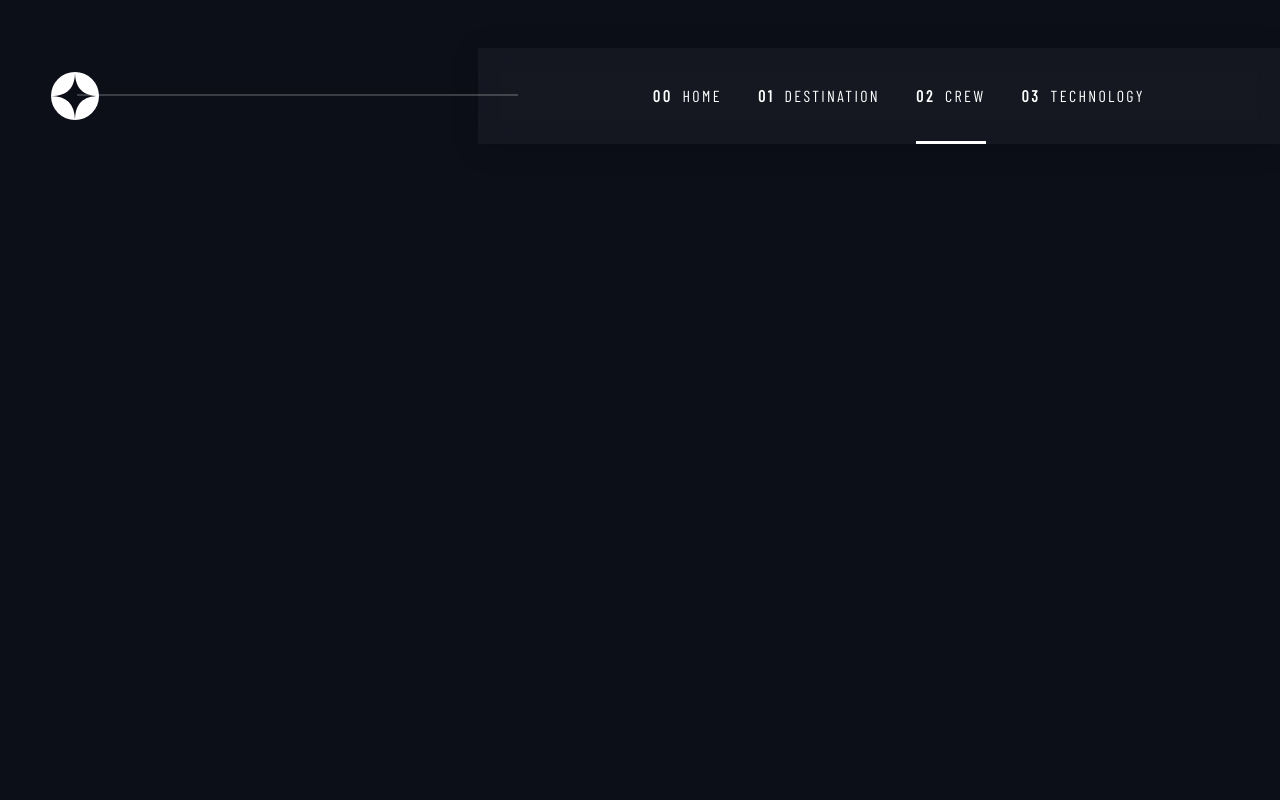
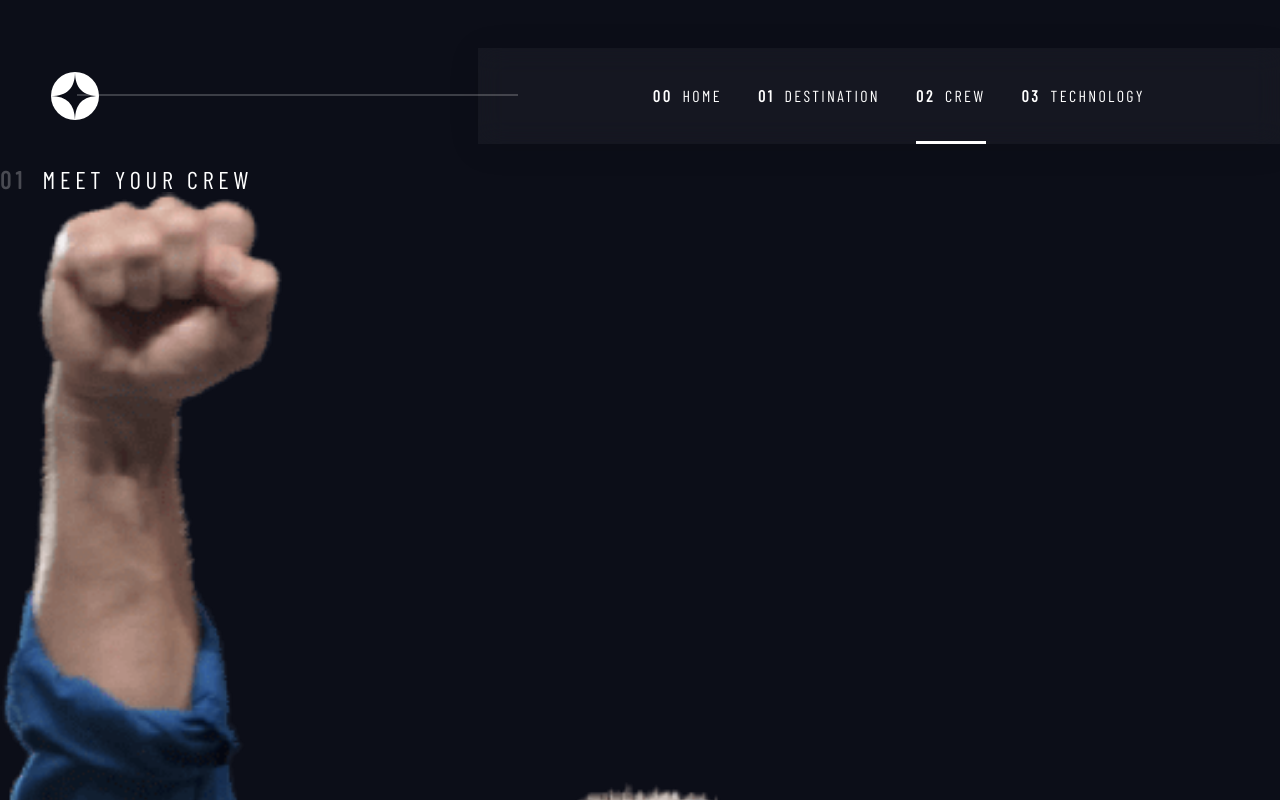
Before and after one commit to Paul-HenryN/space-tourism, a React (Vite) app: page /crew in a window 1280 px wide. Shown: the top 800 px of the page. Built offline with nearby package versions, Linux system fonts and the light colour scheme; a web font is replaced by a local one.

Commit message:
feat: crew page markup

```diff
--- /dev/null
+++ b/src/routes/Crew.jsx
@@ -0,0 +1,43 @@
+import img from "../assets/crew/image-douglas-hurley.png";
+import Column from "../components/Layout/Column";
+import Row from "../components/Layout/Row";
+import styles from "../styles/pages/Crew.module.css";
+
+export default function Crew() {
+  return (
+    <>
+      <div className={`${styles.bg} wallpaper`} />
+
+      <h1 className="page-heading">Meet your crew</h1>
+
+      <Column>
+        <Column>
+          <img src={img} />
+          <hr />
+        </Column>
+
+        <Column>
+          <Row>
+            <button>1</button>
+            <button>2</button>
+            <button>3</button>
+            <button>4</button>
+          </Row>
+
+          <Column>
+            <Column>
+              <p>Commander</p>
+              <h2>Douglas hurley</h2>
+            </Column>
+
+            <p>
+              Douglas Gerald Hurley is an American engineer, former Marine Corps
+              pilot and former NASA astronaut. He launched into space for the
+              third time as commander of Crew Dragon Demo-2.
+            </p>
+          </Column>
+        </Column>
+      </Column>
+    </>
+  );
+}
--- a/src/shared/globals.jsx
+++ b/src/shared/globals.jsx
@@ -1,5 +1,6 @@
 import Home from "../routes/Home";
 import Destination from "../routes/Destination";
+import Crew from "../routes/Crew";
 
 export const pages = [
   {
@@ -15,6 +16,7 @@ export const pages = [
   {
     name: "Crew",
     path: "/crew",
+    element: <Crew />,
   },
   {
     name: "Technology",
```
Also changed, not shown: src/styles/pages/Crew.module.css (added).
